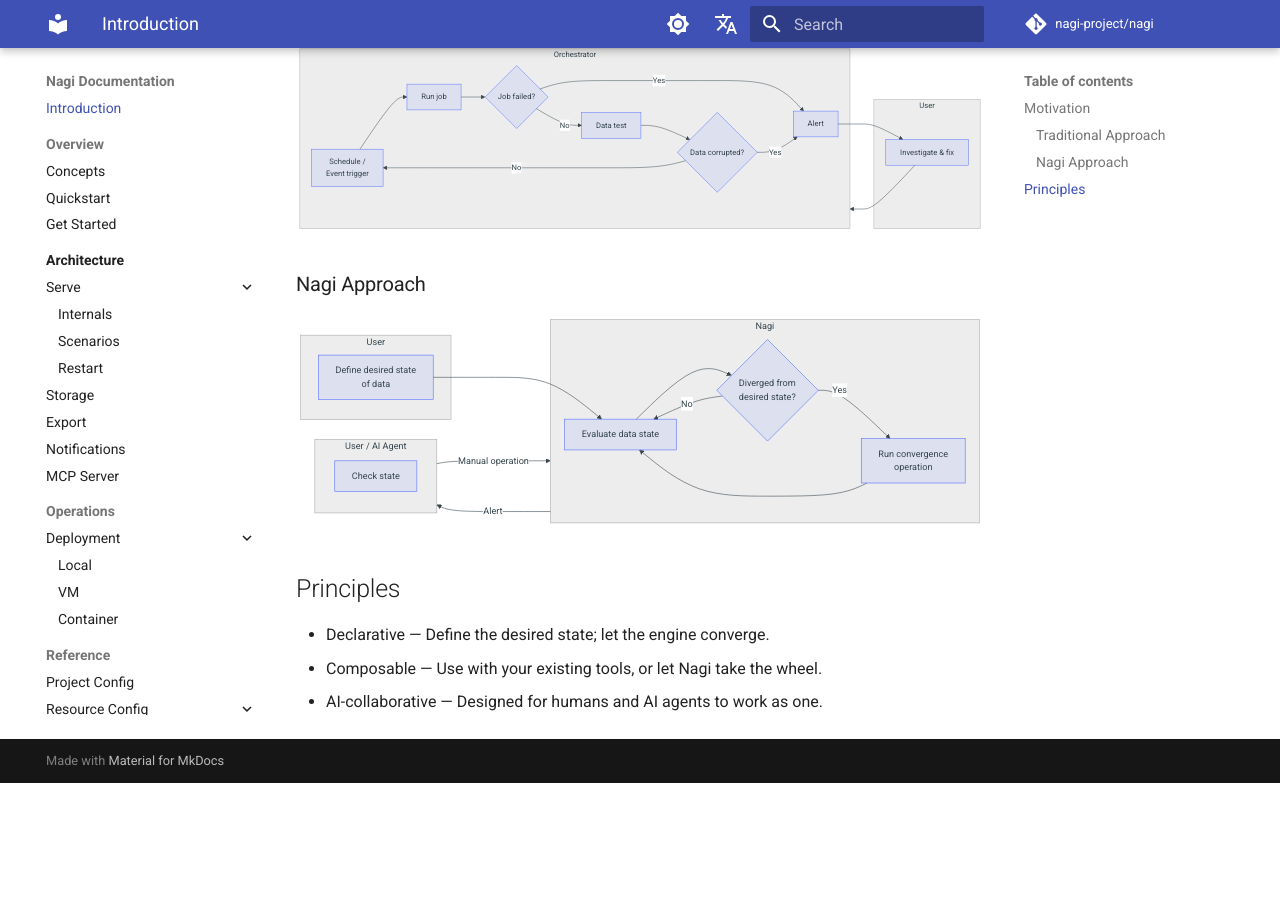
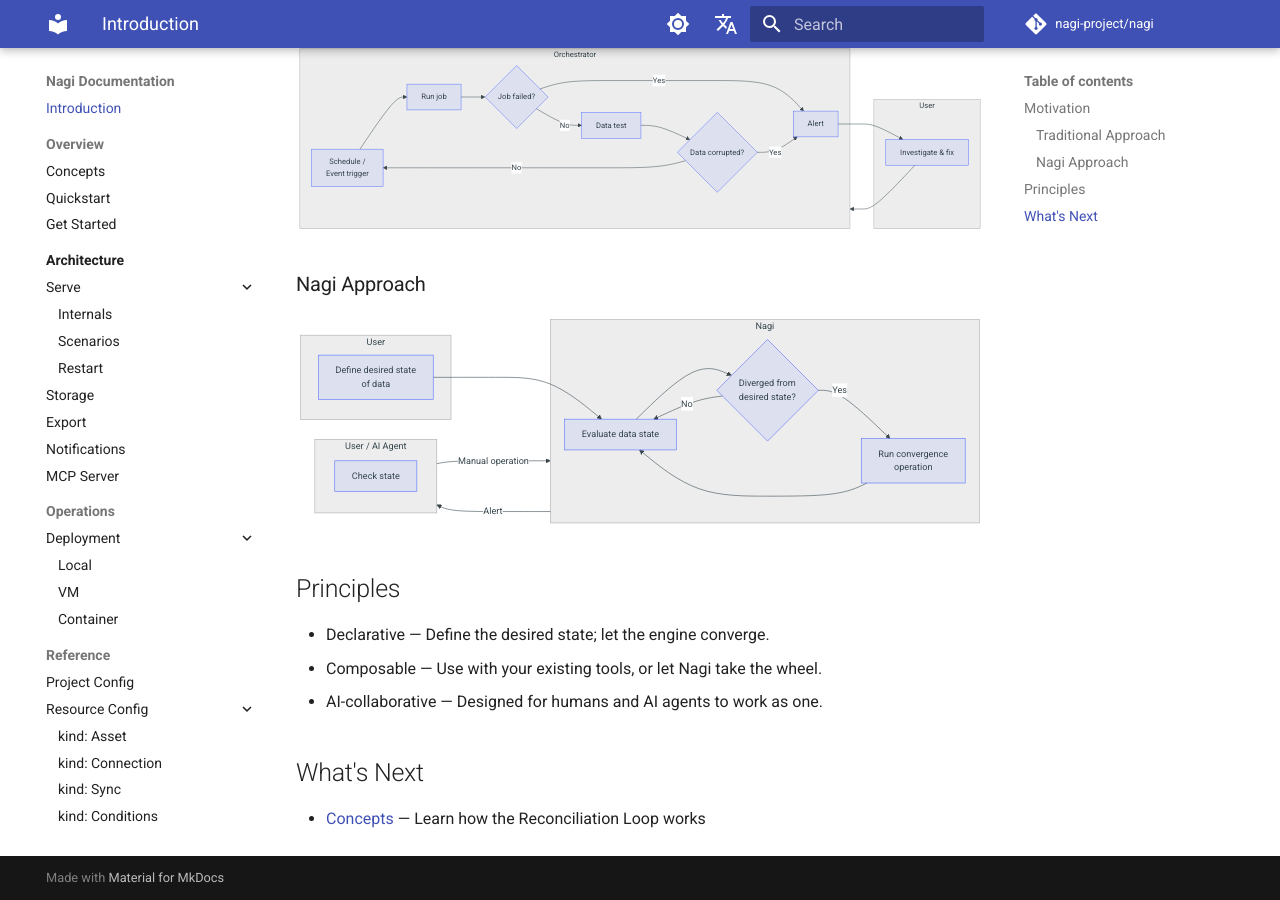
Before and after one commit to nagi-project/nagi, an MkDocs documentation site: the page built from docs/en/index.md, in a window 1280 px wide and 900 px high, scrolled down 524 px. Built offline with MkDocs 1.6.1 and Material for MkDocs 9.7.7, drawn with Linux system fonts in a browser that asks for light colours; comment, search, counter and statistics services are not loaded; the version menu is left out; before the commit the page ends 1307 px from its top, so only the background shows below that.

Commit message:
docs: add What's Next section linking to Concepts from index page

```diff
--- a/docs/en/index.md
+++ b/docs/en/index.md
@@ -57,3 +57,7 @@ graph LR
 - Declarative — Define the desired state; let the engine converge.
 - Composable — Use with your existing tools, or let Nagi take the wheel.
 - AI-collaborative — Designed for humans and AI agents to work as one.
+
+## What's Next
+
+- [Concepts](./overview/concepts.md) — Learn how the Reconciliation Loop works
```
Also changed, not shown: docs/ja/index.md (+4 -0 lines).
